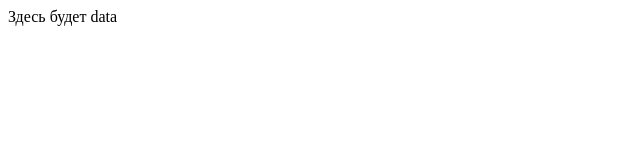
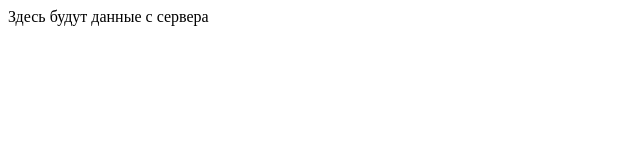
Before and after one commit to vv73/vv73.github.io2, a plain HTML site: page index.html in a window 1280 px wide. Shown: the whole page, without its empty margins (0-640 px from the left). Drawn offline with Linux system fonts and the light colour scheme; no server answers.

Commit message:
Update index.html

```diff
--- a/index.html
+++ b/index.html
@@ -1,5 +1,5 @@
 <div id="data">
-Здесь будет data
+Здесь будут данные с сервера
 </div>
 
 <script>
@@ -17,6 +17,7 @@ var xhr = new XMLHttpRequest();
 var url = "https://oivt.fvds.ru/testDb";
 xhr.open("POST", url, true);
 xhr.setRequestHeader("Content-Type", "application/json");
+
 // Указываем функцию, которая будет вызвана, когда будет получен ответ
 xhr.onreadystatechange = printResponse;
 
```
